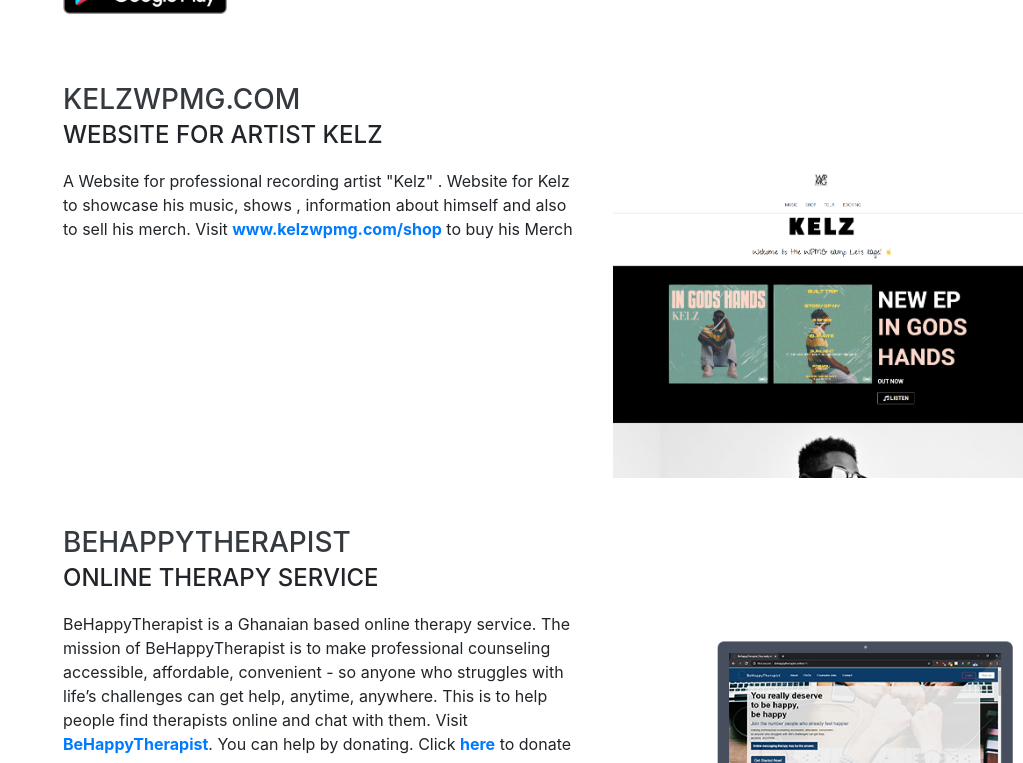
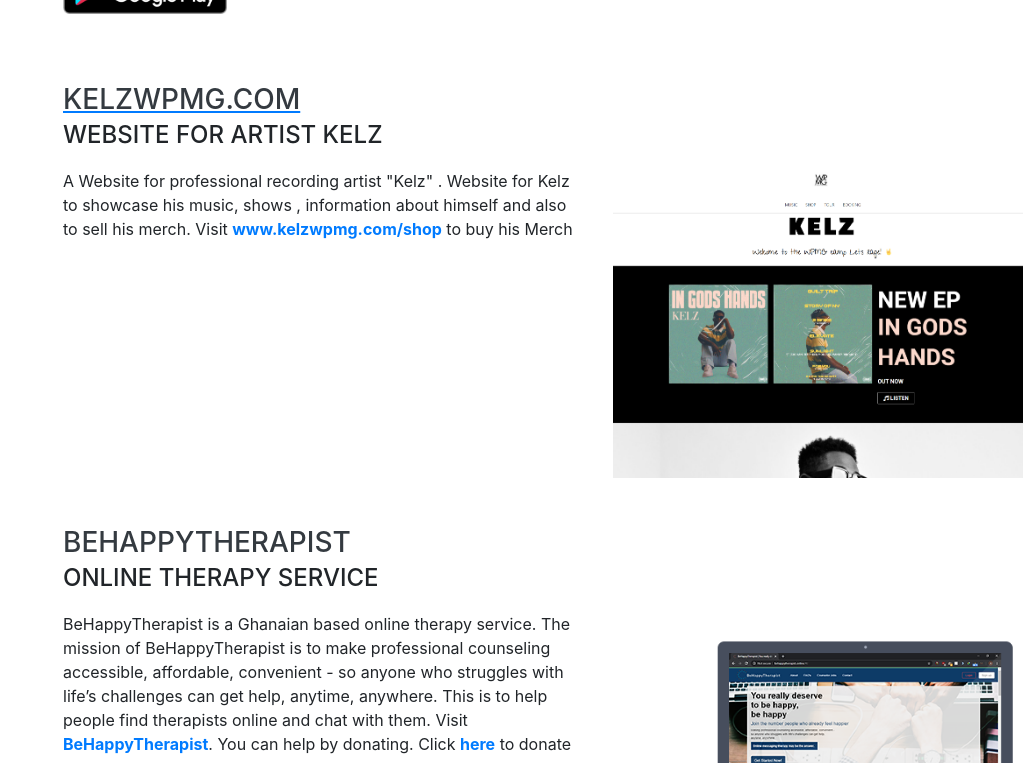
Before and after one commit to asadadams/asadadams.github.io, a website with bundled scripts: page index.html in a window 1280 px wide. Shown: the part 2875-3638 px from the top of the page, without its empty margins (257-1280 px from the left). Built offline with nearby package versions, Linux system fonts and the light colour scheme; files whose address does not match are found by name; a web font is replaced by a local one.

Commit message:
style website link

```diff
--- a/index.html
+++ b/index.html
@@ -362,7 +362,7 @@
 
         <div class="resume-item d-flex flex-column flex-md-row justify-content-between mb-5">
           <div class="resume-content">
-            <a href='kelzwpmg.com' target="_blank">
+            <a href='kelzwpmg.com' target="_blank" style="text-decoration: revert">
               <h3 class="mb-0">KelzWPMG.COM</h3>
             </a>
             <div class="subheading mb-3">Website for artist Kelz</div>
```
